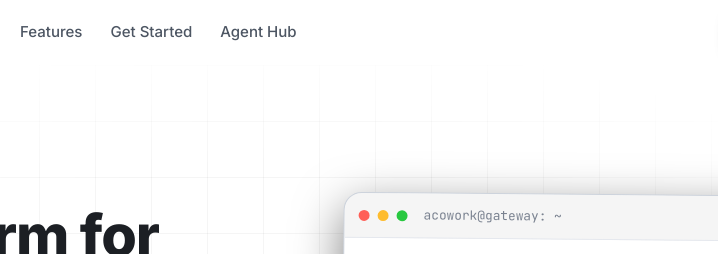
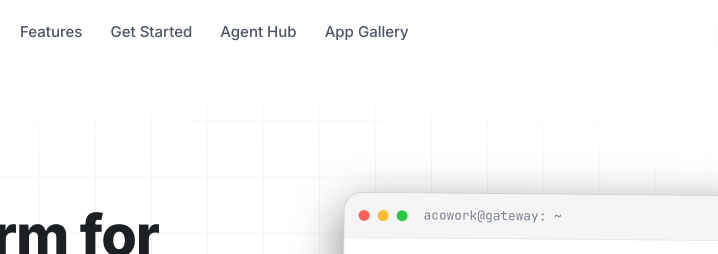
Before and after one commit to acowork/ACoworkWebsite, a plain HTML site: page index.html in a window 1280 px wide. Shown: the top 254 px of the page, 353-1071 px from the left. Drawn offline with Linux system fonts and the light colour scheme; no server answers.

Commit message:
feat: link App Gallery next to Agent Hub
Point nav and footer at gallery.acowork.ai; document the apps registry alongside Agent Hub.

```diff
--- a/index.html
+++ b/index.html
@@ -36,6 +36,7 @@
         <a href="#features">Features</a>
         <a href="#start">Get Started</a>
         <a href="https://hub.acowork.ai">Agent Hub</a>
+        <a href="https://gallery.acowork.ai">App Gallery</a>
       </nav>
       <div class="nav__actions">
         <a class="btn btn--primary btn--sm" href="https://github.com/acowork/ACowork" target="_blank" rel="noopener" aria-label="GitHub repository">
@@ -556,6 +557,7 @@ $ <span class="c-cmd">./acowork-node start</span> \
         <a href="https://github.com/acowork/ACowork/LICENSE" target="_blank" rel="noopener">License</a>
         <a href="https://github.com/acowork/ACowork/AGENTS.md" target="_blank" rel="noopener">AGENTS.md</a>
         <a href="https://hub.acowork.ai" target="_blank" rel="noopener">Agent Hub</a>
+        <a href="https://gallery.acowork.ai" target="_blank" rel="noopener">App Gallery</a>
       </nav>
     </div>
   </footer>
```
Also changed, not shown: 1 other file.
